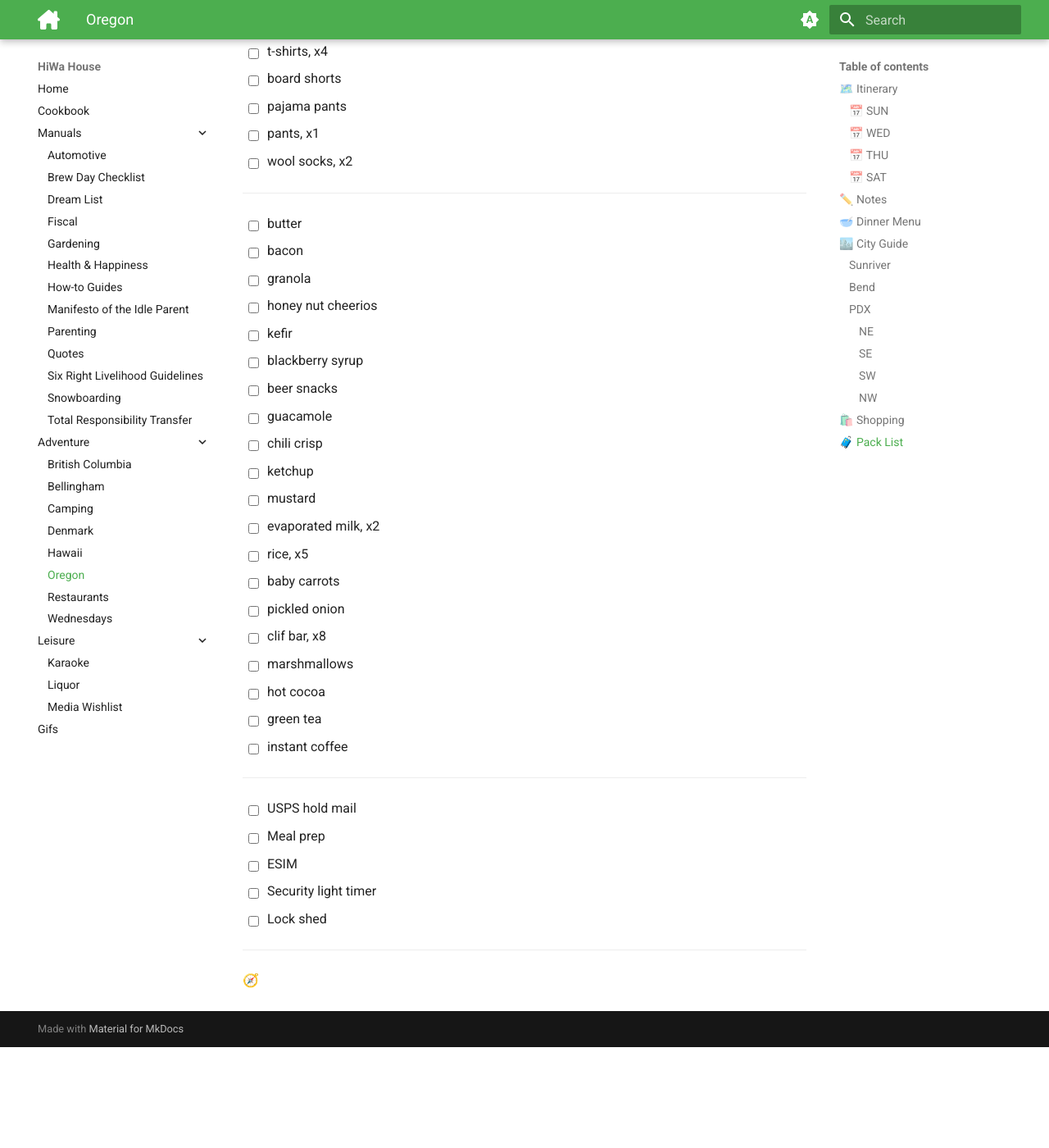
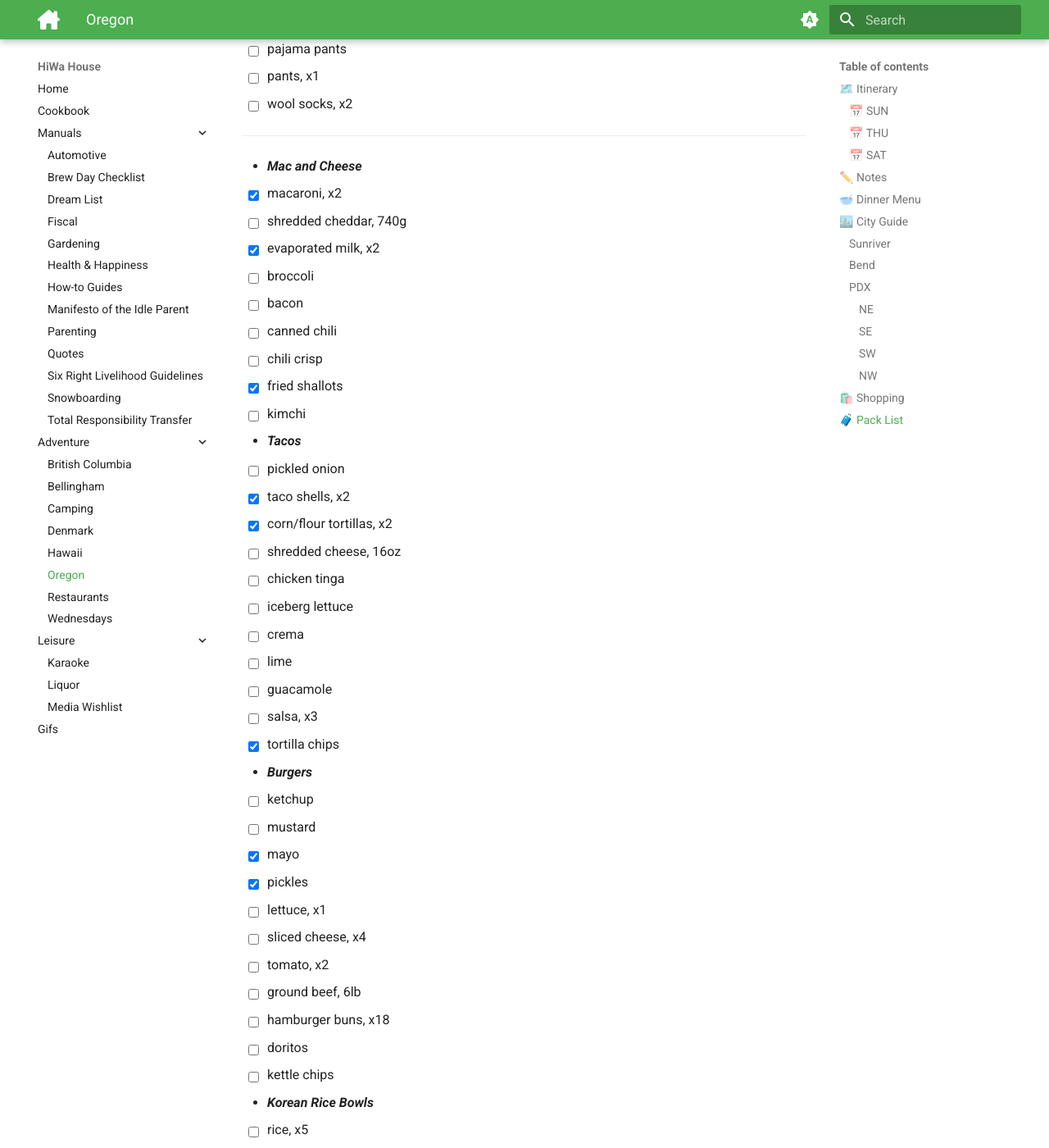
Before and after one commit to hiwa-house/teletraan, an MkDocs documentation site: the page built from docs/adventure/oregon.md, in a window 1280 px wide and 1400 px high, scrolled down 6530 px. Shown: the whole window at 82% size. Built offline with MkDocs 1.6.1 and Material for MkDocs 9.7.7, drawn with Linux system fonts in a browser that asks for light colours; comment, search, counter and statistics services are not loaded; before the commit the page ends 7807 px from its top, so only the background shows below that; some of the changed text lies outside the part shown.

Commit message:
Update oregon.md

```diff
--- a/docs/adventure/oregon.md
+++ b/docs/adventure/oregon.md
@@ -8,8 +8,6 @@
 - [ ]	**12:30**	Arrive [Bend Costco](https://maps.apple.com/?daddr=Costco+Wholesale,+Northwest+Costco+Drive,+Bend,+OR)
 - [ ]	**14:00**	Arrive [Monkless Brasserie](https://maps.apple.com/?daddr=Monkless+Belgian+Ales+Brasserie,+Southwest+Industrial+Way+%23202,+Bend,+OR)
 - [ ]	**17:00**	Arrive [Sunriver](https://maps.apple.com/?daddr=)
-### 📅 **WED**
-- [ ]	**15:00**	Buy Tomatoes	[Sunriver Country Store](https://maps.apple.com/?daddr=Sunriver+Country+Store,+57100+Beaver+Dr,+Bend,+OR+97707)
 ### 📅 **THU**
 - [ ]	**14:00**	Buy Banchan	[Yoli](https://maps.apple.com/?daddr=Yoli,+1133+NW+Wall+St+%23100,+Bend,+OR+97703)
 ### 📅 **SAT**
@@ -274,26 +273,69 @@
 - [ ]	pants, x1
 - [ ]	wool socks, x2
 ---
-- [ ]	butter
+* ***Mac and Cheese***
+- [X]	macaroni, x2
+- [ ]	shredded cheddar, 740g
+- [X]	evaporated milk, x2
+- [ ]	broccoli
 - [ ]	bacon
-- [ ]	granola
-- [ ]	honey nut cheerios
-- [ ]	kefir
-- [ ]	blackberry syrup
-- [ ]	beer snacks
+- [ ]	canned chili
+- [ ]	chili crisp
+- [X]	fried shallots
+- [ ]	kimchi
+* ***Tacos***
+- [ ]	pickled onion
+- [X]	taco shells, x2
+- [X]	corn/flour tortillas, x2
+- [ ]	shredded cheese, 16oz
+- [ ]	chicken tinga
+- [ ]	iceberg lettuce
+- [ ]	crema
+- [ ]	lime
 - [ ]	guacamole
-- [ ]	chili crisp
+- [ ]	salsa, x3
+- [X]	tortilla chips
+* ***Burgers***
 - [ ]	ketchup
 - [ ]	mustard
-- [ ]	evaporated milk, x2
+- [X]	mayo
+- [X]	pickles
+- [ ]	lettuce, x1
+- [ ]	sliced cheese, x4
+- [ ]	tomato, x2
+- [ ]	ground beef, 6lb
+- [ ]	hamburger buns, x18
+- [ ]	doritos
+- [ ]	kettle chips
+* ***Korean Rice Bowls***
 - [ ]	rice, x5
-- [ ]	baby carrots
-- [ ]	pickled onion
-- [ ]	clif bar, x8
-- [ ]	marshmallows
-- [ ]	hot cocoa
+- [X]	kalbi marinade
+- [X]	white onion
+- [ ]	eggs
+- [ ]	korean meat
+- [ ]	banchan
+- [ ]	gochujang sauce
+- [ ]	nori
+* ***Leftovers and/or Pasta***
+- [ ]	pasta sauce
+- [X]	rotini, x1
+* ***Breakfast***
+- [X]	granola
+- [ ]	honey nut cheerios
+- [ ]	milk
+- [ ]	frozen blueberries
+- [ ]	kefir
+- [X]	blackberry syrup
+- [X]	granola bar, x8
 - [ ]	green tea
-- [ ]	instant coffee
+- [ ]	nespresso
+* ***Snacks***
+- [ ]	hummus
+- [ ]	multigrain chips
+- [ ]	beer snacks
+- [X]	mini marshmallows
+- [X]	hot cocoa
+- [ ]	beer
 ---
 - [ ]	USPS hold mail
 - [ ]	Meal prep
```
Also changed, not shown: other parts of docs/adventure/oregon.md (+9 -8 lines).
